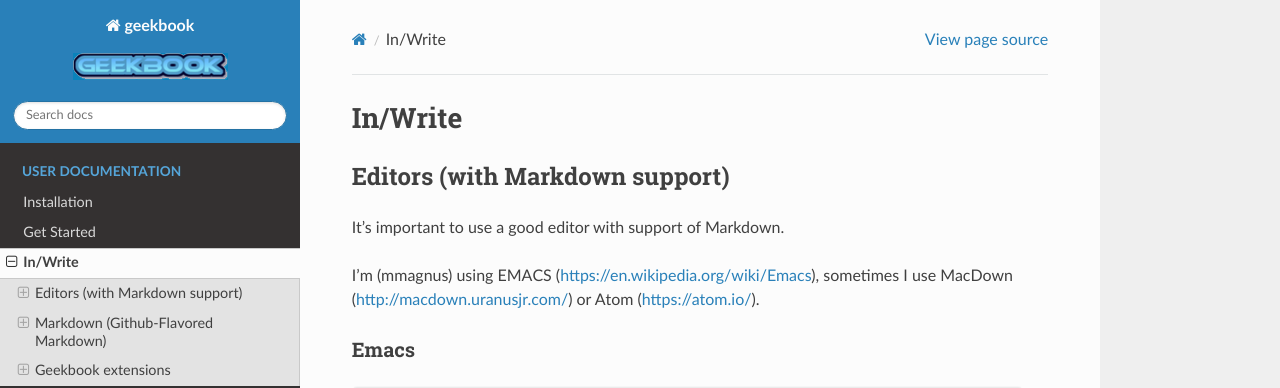
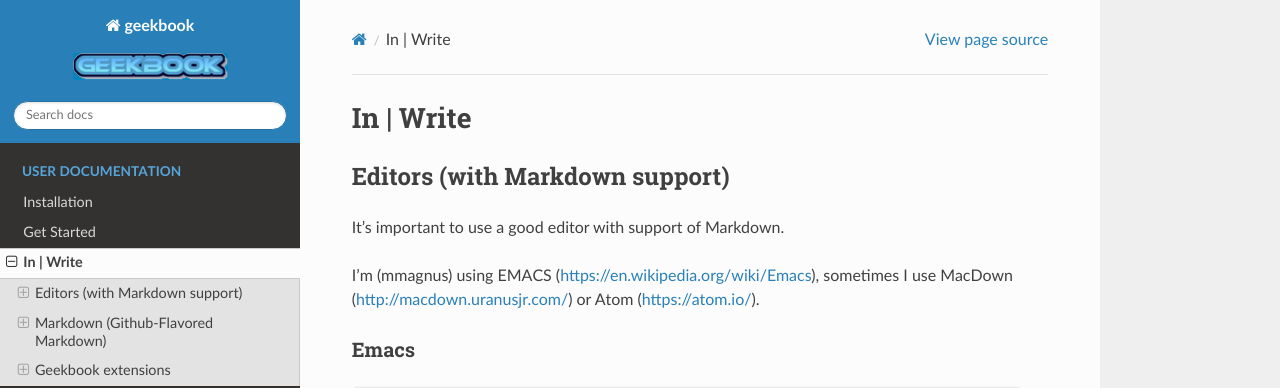
Before and after one commit to mmagnus/geekbook, a Sphinx documentation site: the page built from docs/source/edit.rst, in a window 1280 px wide and 900 px high. Shown: the top 388 px of the window. Built offline with Sphinx 7.4.7 and the Read the Docs theme 2.0.0, drawn with Linux system fonts in a browser that asks for light colours.

```diff
--- a/docs/source/edit.rst
+++ b/docs/source/edit.rst
@@ -1,4 +1,4 @@
-In/Write
+In | Write
 ==========================================
 
 Editors (with Markdown support)
```
